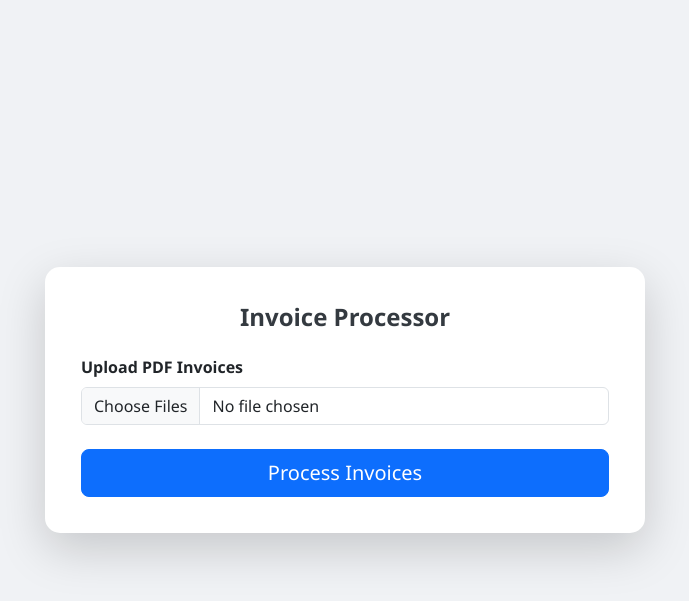
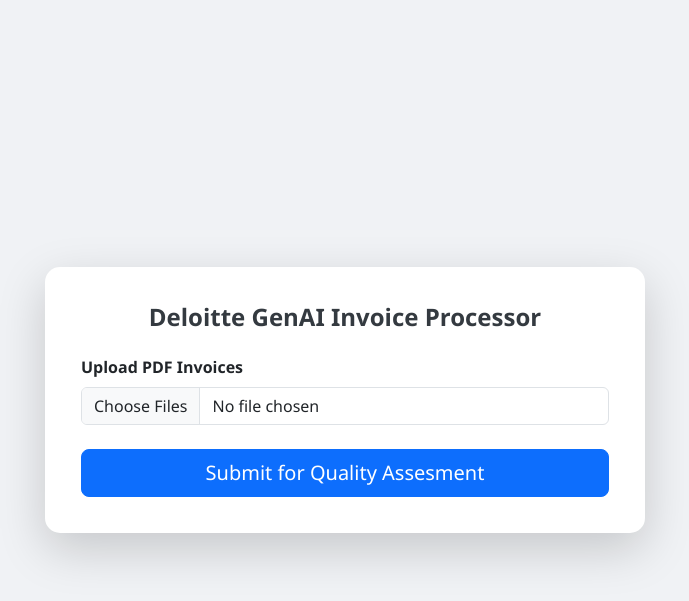
Before and after one commit to PravinRajnale/duplication_check, a Flask app: page / in a window 1280 px wide. Shown: the top 601 px of the page, without its empty margins (295-984 px from the left). Run offline with Flask 3, Linux system fonts and the light colour scheme; some libraries are stand-ins or nearby versions.

Commit message:
UI changes

```diff
--- a/templates/index.html
+++ b/templates/index.html
@@ -3,7 +3,7 @@
 <head>
     <meta charset="UTF-8">
     <meta name="viewport" content="width=device-width, initial-scale=1.0"> <!-- Ensure responsiveness -->
-    <title>Invoice Processor</title>
+    <title>Deloitte Gen AI Invoice Processor</title>
     <link rel="stylesheet" href="{{ url_for('static', filename='css/styles.css') }}">
     <!-- Bootstrap CSS -->
     <link href="https://cdn.jsdelivr.net/npm/bootstrap@5.3.0/dist/css/bootstrap.min.css" rel="stylesheet">
@@ -53,7 +53,7 @@
     <div class="container d-flex justify-content-center align-items-center">
         <div class="card shadow-lg">
             <div class="card-body">
-                <h1 class="card-title text-center mb-4">Invoice Processor</h1>
+                <h1 class="card-title text-center mb-4">Deloitte GenAI Invoice Processor</h1>
 
                 {% with messages = get_flashed_messages() %}
                   {% if messages %}
@@ -72,7 +72,7 @@
                         <input class="form-control" type="file" id="formFileMultiple" name="files[]" multiple accept="application/pdf" required>
                     </div>
                     <div class="d-grid gap-2">
-                        <button type="submit" class="btn btn-primary btn-lg">Process Invoices</button>
+                        <button type="submit" class="btn btn-primary btn-lg">Submit for Quality Assesment</button>
                     </div>
                 </form>
 
--- a/templates/results.html
+++ b/templates/results.html
@@ -2,7 +2,7 @@
 <html lang="en">
 <head>
     <meta charset="UTF-8">
-    <title>Processing Results</title>
+    <title>Quality check results</title>
     <link rel="stylesheet" href="{{ url_for('static', filename='css/styles.css') }}">
     <!-- Bootstrap CSS -->
     <link href="https://cdn.jsdelivr.net/npm/bootstrap@5.3.0/dist/css/bootstrap.min.css" rel="stylesheet">
@@ -17,7 +17,7 @@
     <div class="container-fluid h-100"> <!-- Use container-fluid for full width -->
         <div class="card shadow-lg h-100"> <!-- Card takes full height -->
             <div class="card-body">
-                <h1 class="card-title text-center mb-4">Processing Results</h1>
+                <h1 class="card-title text-center mb-4">Quality check results</h1>
 
                 <div class="mb-4">
                     <h3>Invoice Details</h3>
```
Also changed, not shown: 4 other files.
